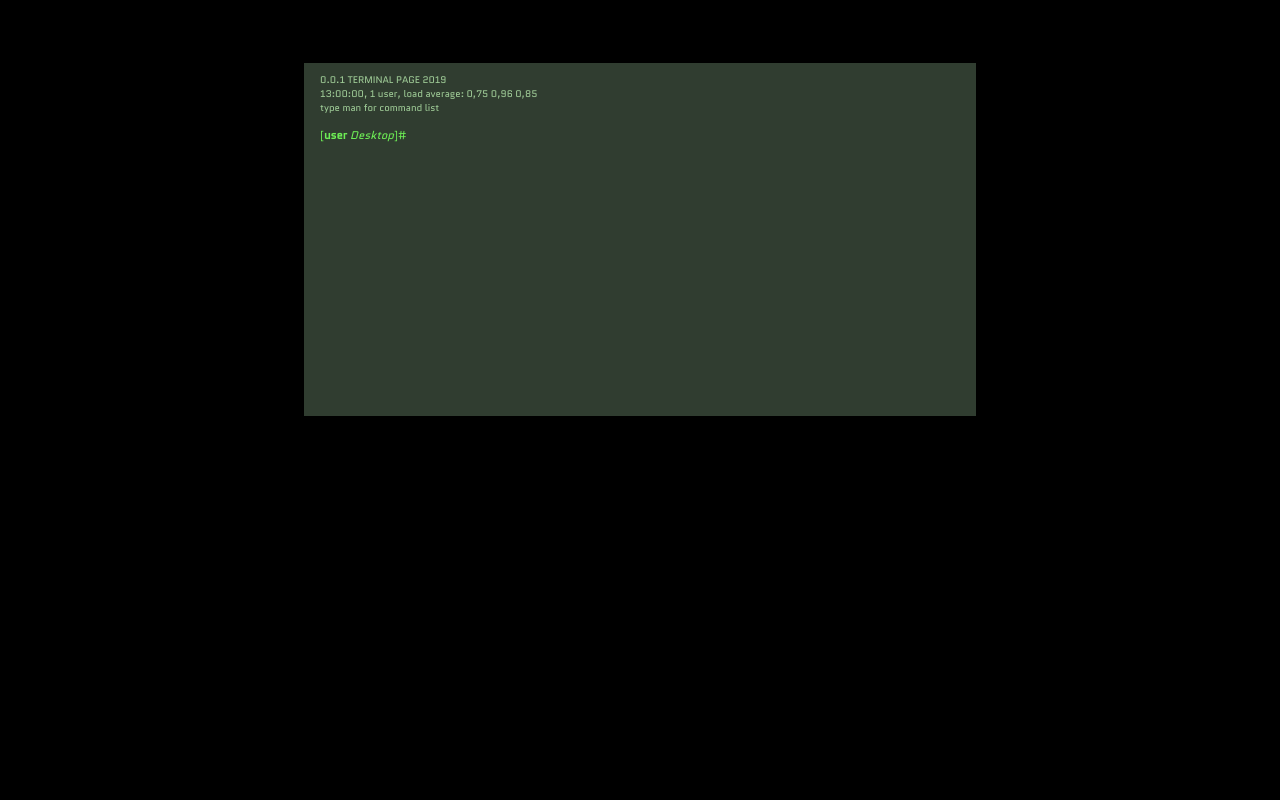
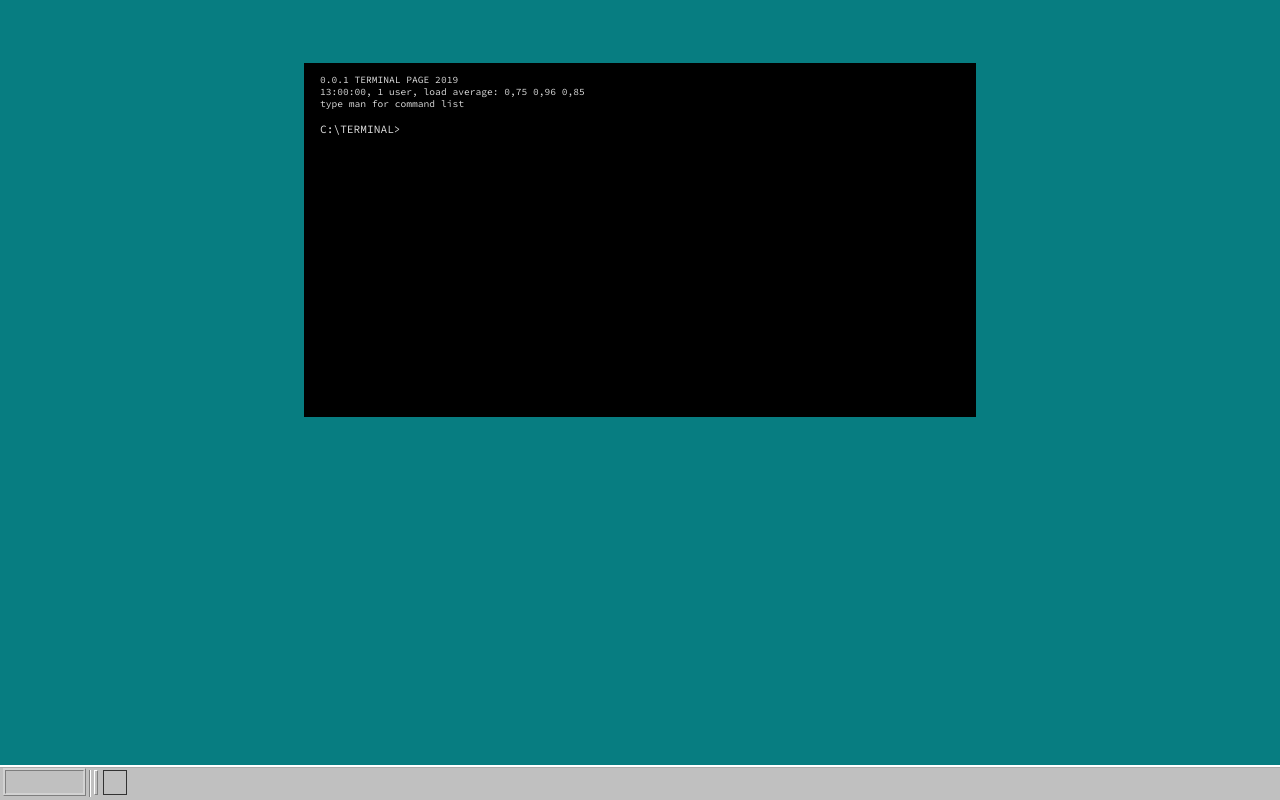
Before and after one commit to caroldonato/Terminal-Page, a website: page index.html in a window 1280 px wide. Drawn offline with Linux system fonts and the light colour scheme.

Commit message:
Protótipo de GUIs Win98

```diff
--- a/index.html
+++ b/index.html
@@ -6,7 +6,9 @@
     <meta name="viewport" content="width=device-width, initial-scale=1.0">
     <meta http-equiv="X-UA-Compatible" content="ie=edge">
     <link href="style.css" rel="stylesheet">
-    <link href="https://fonts.googleapis.com/css?family=Quantico&display=swap" rel="stylesheet">
+    <!--<link href="https://fonts.googleapis.com/css?family=Quantico&display=swap" rel="stylesheet"> -->
+    <link href="https://fonts.googleapis.com/css?family=Rajdhani&display=swap" rel="stylesheet">
+    <link href="https://fonts.googleapis.com/css?family=Source+Code+Pro&display=swap" rel="stylesheet">
 
     <title>caroldonato's terminal</title>
 </head>
@@ -29,6 +31,18 @@
 
     </section>
 
+    <!-- BOTTOM MENU -->
+    <section id="menu-section">
+
+        <div id="menu">
+            <div id="start-menu-button"></div>
+            <div class="sep"></div>
+            <div class="movable-sep"></div>
+            <div class="icon" id="1"></div>
+        </div>
+
+    </section>
+
     <script src="index.js"></script>
 
 </body>
--- a/index.js
+++ b/index.js
@@ -25,7 +25,7 @@ function putInput()
     const input = document.createElement('input')
 
     // Setting new element properties
-    input_label.innerHTML = '[<b>user</b> <i>Desktop</i>]# '
+    input_label.innerHTML = 'C:\\TERMINAL>'
     input_label.className = 'command-label'
     input.setAttribute('type', 'text')
     input.className = 'command'
@@ -65,10 +65,35 @@ function putAbout()
     const about = document.createElement('p')
     about.className = 'intro'
     about.innerHTML = `
-                    <b>Name: </b> Caroline Donato <br>
-                    <b>Status: </b> Looking for internship <br>
-                    <b>Education: </b> 4th year undergrad in CompSci <br>
-                    <b>Affiliation: </b> UEL - Londrina State University (Londrina, PR - Brazil) <br>
+    <style type="text/css">
+    .tg  {border-collapse:collapse;border-spacing:0;border:none;}
+    .tg td{font-family:Arial, sans-serif;font-size:1.2em;padding:10px 5px;border-style:solid;border-width:0px;overflow:hidden;word-break:normal;}
+    .tg th{font-family:Arial, sans-serif;font-size:1.2em;font-weight:normal;padding:10px 5px;border-style:solid;border-width:0px;overflow:hidden;word-break:normal;}
+    .tg .tg-0y7w{font-weight:bold;font-family:"Courier New", Courier, monospace !important;;border-color:inherit;text-align:center;vertical-align:top}
+    .tg .tg-9gth{font-family:"Courier New", Courier, monospace !important;;border-color:inherit;text-align:left;vertical-align:top}
+    </style>
+    <table class="tg" style="undefined;table-layout: fixed;">
+    <colgroup>
+    <col style="width: 200px">
+    <col style="width: 300px">
+    </colgroup>
+    <tr>
+        <th class="tg-0y7w">NAME:</th>
+        <th class="tg-9gth">Caroline Donato</th>
+    </tr>
+    <tr>
+        <td class="tg-0y7w">STATUS:</td>
+        <td class="tg-9gth"><span style="font-weight:normal">Looking for internship</span></td>
+    </tr>
+    <tr>
+        <td class="tg-0y7w">EDUCATION:</td>
+        <td class="tg-9gth"><span style="font-weight:normal">4th year undergrad in CompSci</span></td>
+    </tr>
+    <tr>
+        <td class="tg-0y7w">AFFILIATION:</td>
+        <td class="tg-9gth"><span style="font-weight:normal">UEL - Londrina State University (Londrina, PR - Brazil)</span></td>
+    </tr>
+    </table>
     `
 
     closeInput()
@@ -98,7 +123,14 @@ function putContact()
 
 function putInvalid()
 {
+    const terminal = document.querySelector('#terminal-window')
+    const invalid = document.createElement('p')
+    invalid.className = 'intro'
+    invalid.innerHTML = 'Invalid command. Type \'man\' for command list.'
 
+    closeInput()
+    terminal.appendChild(invalid)
+    putInput()
 }
 
 function execCommand(command)
@@ -114,29 +146,29 @@ function execCommand(command)
             putAbout()
             break
         case 'skills':
-            console.log("Printing skills page");
+            console.log("Printing skills page")
             putSkills()
             break
         case 'tools':
-            console.log("Printing tools page");
+            console.log("Printing tools page")
             putTools()
             break
         case 'study':
-            console.log("Printing study page");
+            console.log("Printing study page")
             putStudy()
             break
         case 'contact':
-            console.log("Printing contact page");
+            console.log("Printing contact page")
             putContact()
             break
         default:
-            console.log("Invalid command");
+            console.log("Invalid command")
+            putInvalid()
             break
     }
 }
 
 function initializeTerminal()
 {
-
     putInput()
 }
--- a/style.css
+++ b/style.css
@@ -3,11 +3,12 @@
     --dark: #333;
     --light: #fff;
     --shadow: 0 1px 5px rgba(104, 104, 104, 0.8);
-    --terminalfont: 'Quantico', sans-serif;
+    --windowbase: #C0C0C0;
+    --terminalfont: 'Source Code Pro', monospace;
 }
 
 body {
-    background: #000000;
+    background: #077D81;
 }
 
 #terminal-window {
@@ -15,35 +16,90 @@ body {
     height: 22rem;
     margin: auto;
     margin-top: 5%;
-    padding: 0.01rem 1rem;
+    padding: 0.06rem 1rem;
     overflow: auto;
 
-    background: #303d30;
+    background: #000000;
     color: white;
 
     text-align: left;
 }
 
+#menu {
+    background: var(--windowbase);
+    width: 100vw;
+    height: 4vh;
+    position: fixed;
+    left: 0;
+    bottom: 0;
+
+    border-top: 0.2rem ridge #fff;
+    display: inline-block;
+}
+
+#start-menu-button {
+    width: 6vw;
+    height: 2.8vh;
+    margin-left: 0.2em;
+    margin-right: 0.2em;
+    border: 0.2rem ridge #d2d2d2;
+    float: left;
+}
+
+.sep {
+    width: 1px;
+    height: 3.4vh;
+    margin-top: 0.2vh;
+    margin-right: 0.2vw;
+    background: #808080;
+    border-right: 1px solid #ffffff;
+    float: left;
+}
+
+.movable-sep {
+    width: 2px;
+    height: 2.8vh;
+    margin-top: 0.3vh;
+    margin-right: 0.3em;
+    background: #C0C0C0;
+    border-top: 1px solid #ffffff;
+    border-right: 1px solid #808080;
+    border-left: 1px solid #ffffff;
+    border-bottom: 1px solid #808080;
+    float: left;
+}
+
+.icon {
+    width: 2.8vh;
+    height: 2.8vh;
+    margin-top: 0.3vh;
+    margin-right: 0.2em;
+    border: 0.1rem ridge #323232;
+    float: left;
+}
+
 .intro {
     font-family: var(--terminalfont);
     font-size: 0.6em;
-    color: #9dc995;
+    color: var(--primary);
 }
 
 .command-label {
+    padding: 0;
     font-family: var(--terminalfont);
     font-size: 0.7em;
-    color: #6ded55;
+    color: var(--primary);
 }
 
 input {
     border: none;
     outline: none;
     background: transparent;
+    padding: 0;
 
     font-family: var(--terminalfont);
     font-size: 0.7em;
-    color: #6ded55;
+    color: var(--primary);
 }
 
 @media(max-width: 700px)
```
